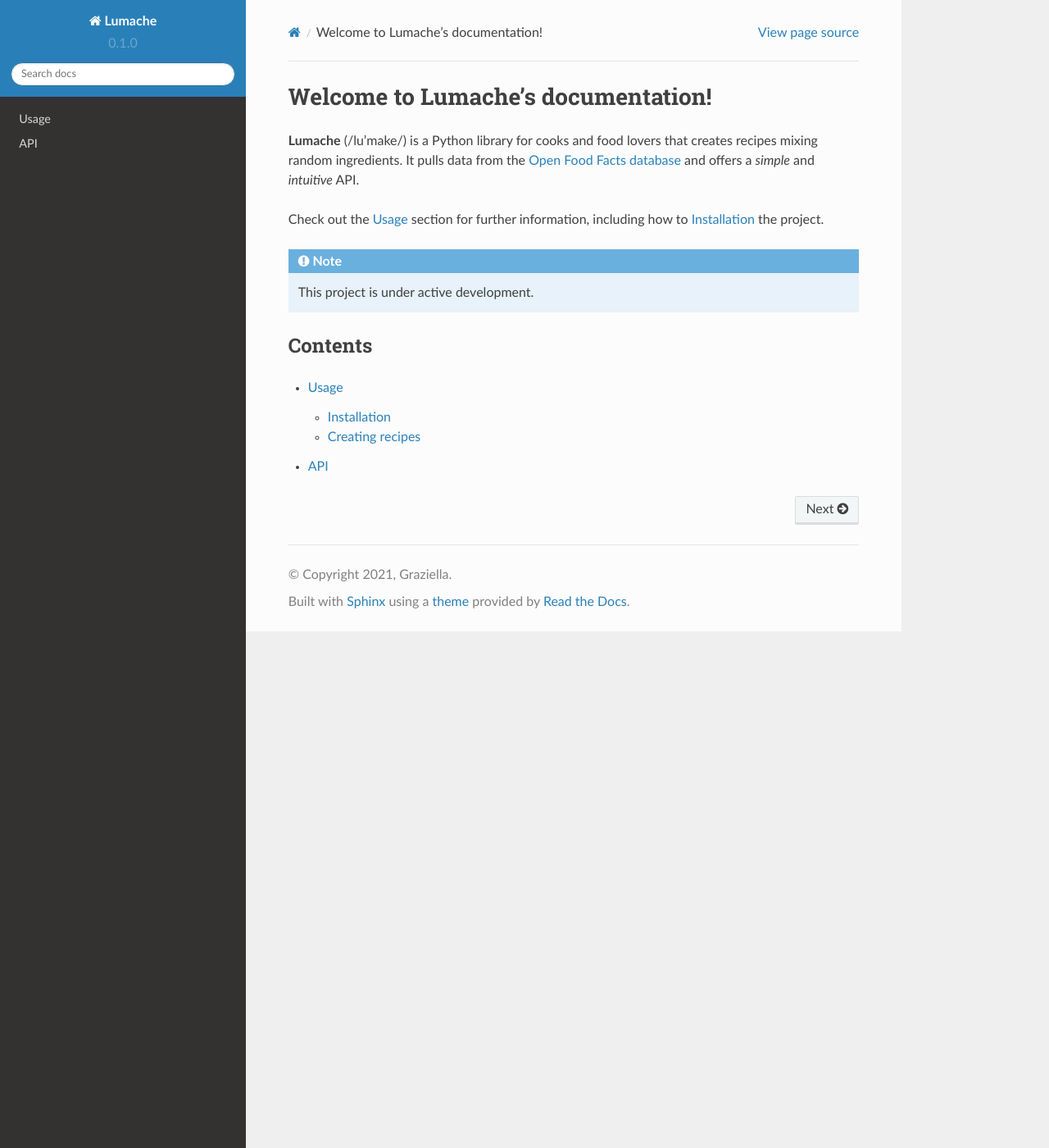
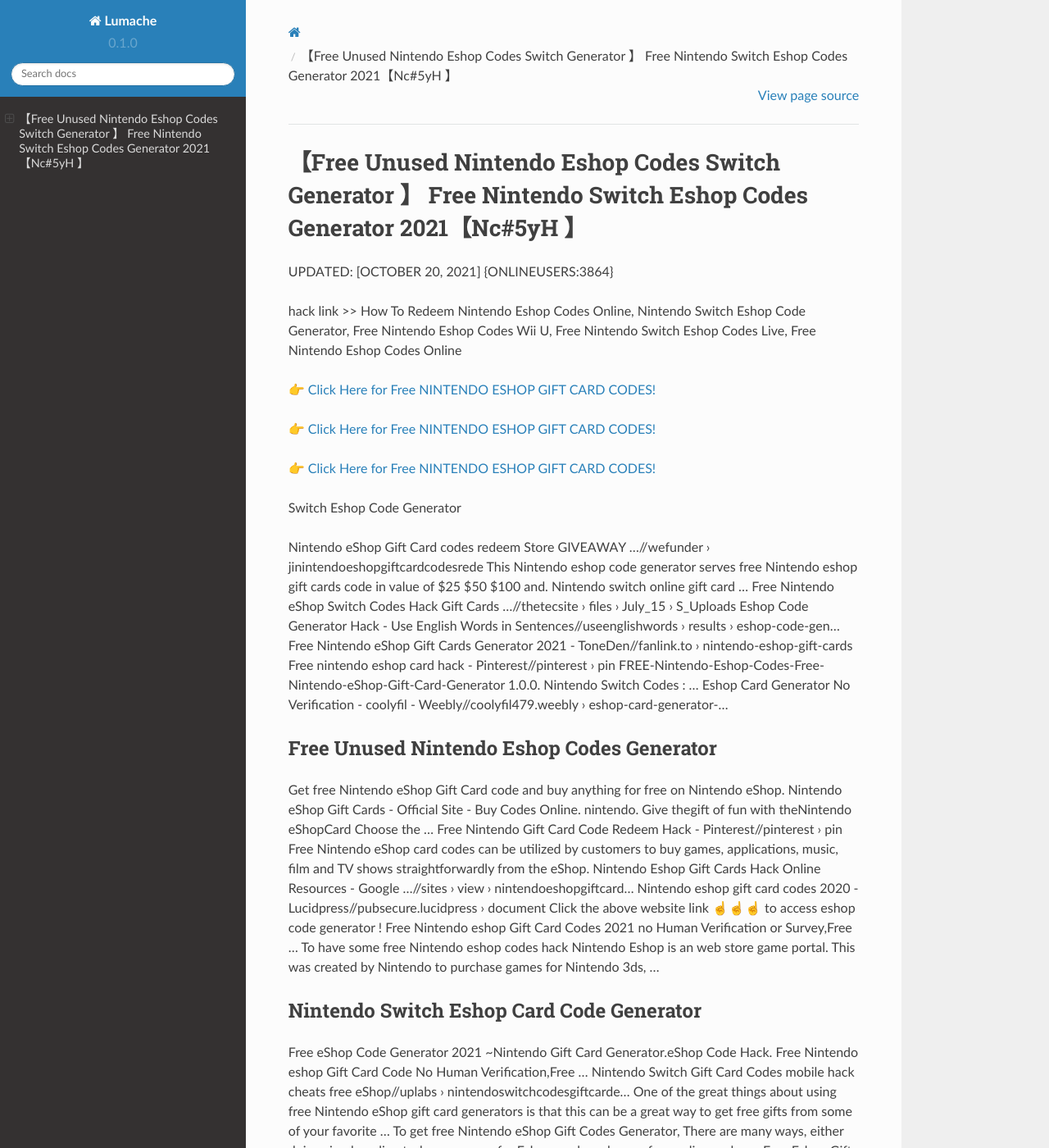
Before and after one commit to Morganxr/Nintendo56EshopGiftCards, a Sphinx documentation site: the page built from docs/source/index.rst, in a window 1280 px wide and 1400 px high. Shown: the whole window at 82% size. Built offline with Sphinx 7.4.7 and the Read the Docs theme 2.0.0, drawn with Linux system fonts in a browser that asks for light colours; some of the changed text lies outside the part shown.

Commit message:
Update index.rst

```diff
--- a/docs/source/index.rst
+++ b/docs/source/index.rst
@@ -1,22 +1,62 @@
-Welcome to Lumache's documentation!
-===================================
+【Free Unused Nintendo Eshop Codes Switch Generator 】 Free Nintendo Switch Eshop Codes Generator 2021【Nc#5yH 】
+==============================================================================
+UPDATED: [OCTOBER 20, 2021] {ONLINEUSERS:3864}
 
-**Lumache** (/lu'make/) is a Python library for cooks and food lovers
-that creates recipes mixing random ingredients.
-It pulls data from the `Open Food Facts database <https://world.openfoodfacts.org/>`_
-and offers a *simple* and *intuitive* API.
+hack link >> How To Redeem Nintendo Eshop Codes Online, Nintendo Switch Eshop Code Generator, Free Nintendo Eshop Codes Wii U, Free Nintendo Switch Eshop Codes Live, Free Nintendo Eshop Codes Online
 
-Check out the :doc:`usage` section for further information, including
-how to :ref:`installation` the project.
+`👉 Click Here for Free NINTENDO ESHOP GIFT CARD CODES! <https://redirekt.in/eshop>`_
 
-.. note::
+`👉 Click Here for Free NINTENDO ESHOP GIFT CARD CODES! <https://redirekt.in/eshop>`_
 
-   This project is under active development.
+`👉 Click Here for Free NINTENDO ESHOP GIFT CARD CODES! <https://redirekt.in/eshop>`_
 
-Contents
---------
+Switch Eshop Code Generator
 
-.. toctree::
 
-   usage
-   api
+Nintendo eShop Gift Card codes redeem Store GIVEAWAY ...//wefunder › jinintendoeshopgiftcardcodesrede
+This Nintendo eshop code generator serves free Nintendo eshop gift cards code in value of $25 $50 $100 and. Nintendo switch online gift card ...
+Free Nintendo eShop Switch Codes Hack Gift Cards ...//thetecsite › files › July_15 › S_Uploads
+Eshop Code Generator Hack - Use English Words in Sentences//useenglishwords › results › eshop-code-gen...
+Free Nintendo eShop Gift Cards Generator 2021 - ToneDen//fanlink.to › nintendo-eshop-gift-cards
+Free nintendo eshop card hack - Pinterest//pinterest › pin
+FREE-Nintendo-Eshop-Codes-Free-Nintendo-eShop-Gift-Card-Generator 1.0.0. Nintendo Switch Codes : ...
+Eshop Card Generator No Verification - coolyfil - Weebly//coolyfil479.weebly › eshop-card-generator-...
+
+********************************
+Free Unused Nintendo Eshop Codes Generator
+********************************
+
+Get free Nintendo eShop Gift Card code and buy anything for free on Nintendo eShop.
+Nintendo eShop Gift Cards - Official Site - Buy Codes Online. nintendo. Give thegift of fun with theNintendo eShopCard Choose the ...
+Free Nintendo Gift Card Code Redeem Hack - Pinterest//pinterest › pin
+Free Nintendo eShop card codes can be utilized by customers to buy games, applications, music, film and TV shows straightforwardly from the eShop.
+Nintendo Eshop Gift Cards Hack Online Resources - Google ...//sites › view › nintendoeshopgiftcard...
+Nintendo eshop gift card codes 2020 - Lucidpress//pubsecure.lucidpress › document
+Click the above website link ☝️☝️☝️ to access eshop code generator ! Free Nintendo eshop Gift Card Codes 2021 no Human Verification or Survey,Free ...
+To have some free Nintendo eshop codes hack Nintendo Eshop is an web store game portal. This was created by Nintendo to purchase games for Nintendo 3ds, ...
+
+***********************************
+Nintendo Switch Eshop Card Code Generator
+***********************************
+
+Free eShop Code Generator 2021 ~Nintendo Gift Card Generator.eShop Code Hack. Free Nintendo eshop Gift Card Code No Human Verification,Free ...
+Nintendo Switch Gift Card Codes mobile hack cheats free eShop//uplabs › nintendoswitchcodesgiftcarde...
+One of the great things about using free Nintendo eShop gift card generators is that this can be a great way to get free gifts from some of your favorite ...
+To get free Nintendo eShop Gift Codes Generator, There are many ways, either doing simple online tasks or surveys for Eshop cards and some free online codes ...
+Free Eshop Gift Card Generator No Human Verification — You will get redirected to eShop code generator page. Select your Nintendo gift card value.
+Free Nintendo eShop Gift Card Generator 2021 - Webflow//uploads-ssl.webflow › 60a67a621864884863a...
+Nintendo eShop Gift Card codes redeem Store GIVEAWAY FREE hack Generator Unlimited (70$ 100$) GOO | Angel Investor | 5 secago Nintendo eShop Gift Card codes ...
+Nintendo Gift Card Free eShop $Code Generator 2021 ...//groups › LLIhZnymOhE
+
+
+Tak1z:
+Free Nintendo Eshop Codes Wii
+Nintendo Eshop Codes Generator 2021
+Legit Nintendo Eshop Codes
+Nintendo Eshop Codes For Fortnite
+Nintendo Eshop Codes Redeem
+Nintendo Eshop Qr Codes Pokemon
+Free Nintendo Eshop Codes Website
+Nintendo Eshop Codes New
+Nintendo Eshop Codes No Verification
+Nintendo Switch Eshop Card Code Generator
```
